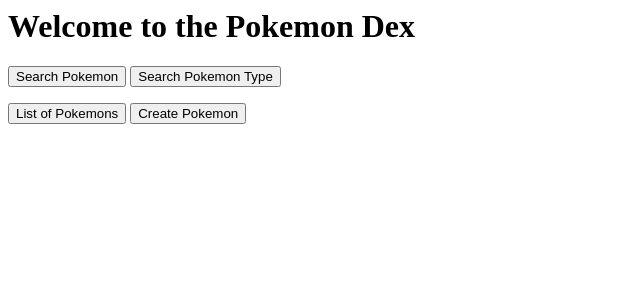
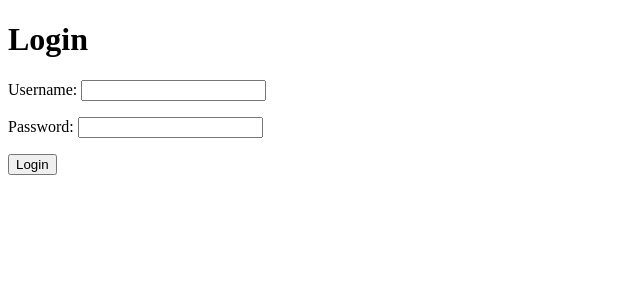
Before and after one commit to rjmfalgui/Mugna_Final_Exam, a Django app: page /pokedex/ in a window 1280 px wide. Shown: the top 300 px of the page, without its empty margins (0-640 px from the left). Run offline with Django 4.2, Linux system fonts and the light colour scheme.

Commit message:
Requirement 2 done and Require 5 somewhat done

```diff
--- a/pokedex/admin.py
+++ b/pokedex/admin.py
@@ -7,7 +7,8 @@ from pokedex.models import Pokemon, PokemonStats, PokemonType
 
 class PokemonAdmin(admin.ModelAdmin):
     fields = ["id", "name", "height", "weight", "type"]
-    search_fields = ["id", "name"]
+    search_fields = ["id", "name", "height", "weight", "type"]
+    list_display = ["id", "name", "height", "weight", "type"]
 
 class PokemonTypeAdmin(admin.ModelAdmin):
     fields = ["name"]
--- a/pokedex/forms.py
+++ b/pokedex/forms.py
@@ -2,7 +2,8 @@ from django import forms
 from django.forms import ModelForm
 from pokedex.models import Pokemon
 from django.contrib.auth.forms import UserCreationForm, AuthenticationForm
-# from django.contrib.auth import get_user_model
+from django.contrib.auth import authenticate, login, logout
+from django.contrib.auth.decorators import login_required
 
 
 class PokemonListForm(forms.ModelForm):
@@ -34,8 +35,29 @@ class DeletePokemonForm(forms.ModelForm):
         model = Pokemon
         fields = '__all__'
 
+
 class PokemonSearchForm(forms.ModelForm):
     name = forms.CharField(required=False)
 
+
 class PokemonSearchTypeForm(forms.ModelForm):
     name = forms.CharField(required=False)
+
+
+class PokemonLoginForm(forms.Form):
+    username = forms.CharField(max_length=30)
+    password = forms.CharField(max_length=30, widget=forms.PasswordInput())
+
+
+# class RegistrationForm(UserCreationForm):
+#     class Meta(UserCreationForm.Meta):
+#         model = get_user_model()
+#         fields = ["username", "email"]
+
+# class PokemonRegistrationForm(forms.Forms):
+#     first_name = forms.CharField(max_length=50)
+#     last_name = forms.CharField(max_length=50)
+
+#     class Meta:
+#         model: UserCreationForm
+#         fields = '__all__'
--- a/pokedex/urls.py
+++ b/pokedex/urls.py
@@ -5,6 +5,7 @@ from pokedex.views import(
     PokemonLists,
     PokemonDetails,
     CreatePokemon,
+    PokemonLogin,
     UpdatePokemon,
     DeletePokemon,
     PokemonSearch,
@@ -16,7 +17,8 @@ from pokedex.views import(
 app_name = "pokedex"
 
 urlpatterns = [
-    path("", views.pokemon_names, name="pokemon-dex"),
+    path("", PokemonLogin.as_view(), name="pokemon-dex"),
+    path("pokedex-home", views.pokemon_names, name="pokemon-dex"),
     path("pokemon-list/", PokemonLists.as_view(), name="pokemon-list"),
     path("details/<int:id>/", PokemonDetails.as_view(), name="pokemon-details"),
     path("create-pokemon", CreatePokemon.as_view(), name="create-pokemon"),
--- a/pokedex/views.py
+++ b/pokedex/views.py
@@ -3,16 +3,21 @@ import requests
 from django.http import Http404, HttpResponse, HttpResponseRedirect
 from django.urls import reverse
 from django.shortcuts import render, redirect
-from django.views.generic import View
+from django.contrib.auth.decorators import login_required
+from django.contrib.auth import authenticate, login, logout
+from django.utils.decorators import method_decorator
+from django.views.generic import View, ListView
 from pokedex.models import Pokemon
 from pokedex.forms import (
     PokemonListForm,
     PokemonDetailForm,
     CreatePokemonForm,
+    PokemonLoginForm,
     UpdatePokemonForm,
     DeletePokemonForm,
     PokemonSearchForm,
-    PokemonSearchTypeForm
+    PokemonSearchTypeForm,
+    PokemonLoginForm,
 )
 
 
@@ -157,6 +162,57 @@ class EvolutionChart(View):
     pass
 
 
+class PokemonRegistration(ListView):
+    pass
+
+class PokemonLogin(ListView):
+    form_class = PokemonLoginForm
+    initial = {"key": "value"}
+    template_name = "pokedex/pokemon_login.html"
+
+    def get(self, request, *args, **kwargs):
+        form = self.form_class(initial=self.initial)
+        return render(request, self.template_name, {"form": form})
+
+    def post(self, request, *args, **kwargs):
+        if request.method == "POST":
+            form = self.form_class(request.POST)
+            username = request.POST["username"]
+            password = request.POST["password"]
+            user = authenticate(username=username, password=password)
+
+            if form.is_valid():
+                if user is not None:
+                    if user.is_active:
+                        login(request, user)
+                        return render(request, "pokedex/index.html", {"username": username})
+
+                    else:
+                        return HttpResponse("Incorrect Username and Password")
+
+        else:
+            form = PokemonLoginForm()
+
+        return render(request, self.template_name,{"forms": form})
+
+
+class PokemonLogout(ListView):
+    pass
+
+# def registration(request):
+#     if request.method == "POST":
+#         form = RegistrationForm(request.POST)
+#         if form.is_valid():
+#             form.save()
+#             return redirect("books:login")
+#         else:
+#             return redirect("books:registration")
+#     else:
+#         form = RegistrationForm()
+
+#     return render(request, "books/register.html", {"form": form})
+
+
 def pokemon_names(request):
     list_pokemons = []
     if "name" in request.GET:
@@ -170,13 +226,8 @@ def pokemon_names(request):
         line = pokemons["name"]
 
         for i in line:
-            # for line in pokemons["results"]:
-            # list_pokemons.append(line["name"])
             pokemon_list = Pokemon(
                 id=i["id"],
-                # names=i["name"],
-                # height=i["height"],
-                # weight=i["weight"],
             )
             pokemon_list.save()
             list_pokemons = Pokemon.objects.all().order_by("id")
--- a/pokemon/urls.py
+++ b/pokemon/urls.py
@@ -16,7 +16,6 @@ Including another URLconf
 from django.contrib import admin
 from django.urls import path, include
 
-# from pokemon import views
 
 urlpatterns = [
     path("admin/", admin.site.urls),
--- a/templates/pokedex/pokemon_list.html
+++ b/templates/pokedex/pokemon_list.html
@@ -1,7 +1,7 @@
 <title>Pokemon List</title>
 {% extends 'pokedex/base.html'%} {% block content %}
 <h1>List of Pokemons</h1>
-<b>Click the name of the Pokemon to go to know more about its details.</b>
+<b>Click the name of the Pokemon to know more about its details.</b>
 {% for pokemon in list_of_pokemons %}
 <p>Pokemon ID No.: <b>{{ pokemon.id }}</b>, Pokemon Name: <a href={% url 'pokedex:pokemon-details' pokemon.id %}><b>{{ pokemon.name }}</b></a></p>
 {% endfor %}
--- /dev/null
+++ b/templates/pokedex/pokemon_login.html
@@ -0,0 +1,19 @@
+<!DOCTYPE html>
+<html lang="en">
+  <head>
+    <meta charset="UTF-8" />
+    <title>Login</title>
+  </head>
+  <body>
+    <h1>Login</h1>
+    <form action="{% url 'pokedex:pokemon-dex' %}" method="POST">
+      {% csrf_token %} {{ form.as_p }}
+      <input type="submit" value="Login" />
+    </form>
+    {% comment %}
+    <p>
+      Register Here: <a href="{% url 'pokedex:registration' %}"> Register </a>
+    </p>
+    {% endcomment %}
+  </body>
+</html>
```
Also changed, not shown: templates/pokedex/registration.html (added, +14 -0 lines).
